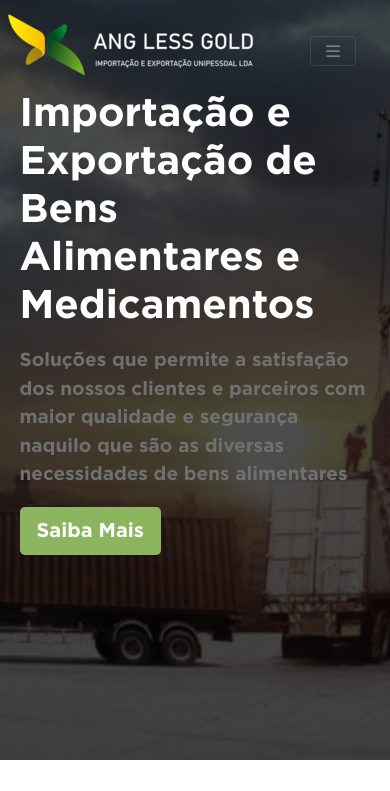
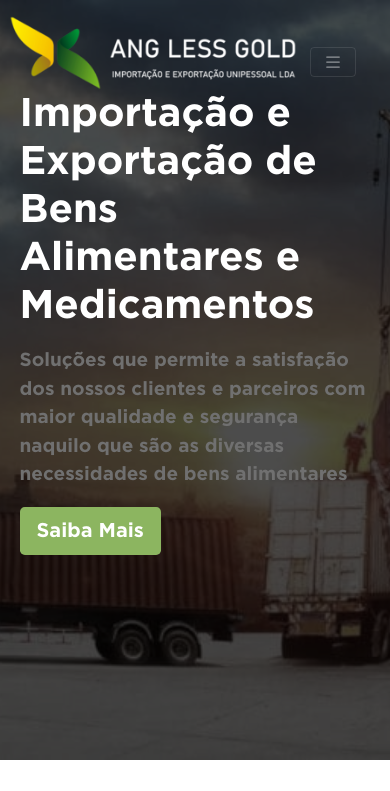
Before and after one commit to uByte2020/Ang-lessGold, a Vue app: page / in a window 390 px wide. Shown: the top 791 px of the page. Built offline with nearby package versions, Linux system fonts and the light colour scheme.

Commit message:
Imagem e tamanho no Navbar

```diff
--- a/src/components/Navbar.vue
+++ b/src/components/Navbar.vue
@@ -9,7 +9,7 @@
     >
       <!-- backgroundColor -->
       <b-navbar-brand class="p-1 ml-5">
-        <img src="../assets/imgs/LogoImg2.png" alt="logo" class="img"
+        <img src="../assets/imgs/Logobranco.png" alt="logo" class="img"
       /></b-navbar-brand>
 
       <b-navbar-toggle
@@ -146,22 +146,23 @@ a {
     /* background-color: transparent !important; */
   }
   .img {
-    margin-left: -60%;
+    margin-left: -50%;
     -moz-margin-left: -60%;
     -ms-margin-left: -60%;
     -webkit-margin-left: -60%;
-    width: 90%;
-    -moz-width: 90%;
-    -ms-width: 90%;
+    width: 80%;
+    -moz-width: 80%;
+    -ms-width: 80%;
     -webkit-width: 90%;
-    height: 50%;
+    height: auto;
     -moz-height: 50%;
     -ms-height: 50%;
     -webkit-height: 50%;
+    margin-top: -5%;
   }
   .nav-collapse,
   .Marg {
-    margin-top: -20%;
+    margin-top: -25%;
     -moz-margin-top: -20%;
     -ms-margin-top: -20%;
     -webkit-margin-top: -20%;
```
Also changed, not shown: src/assets/imgs/Logobranco.png.
